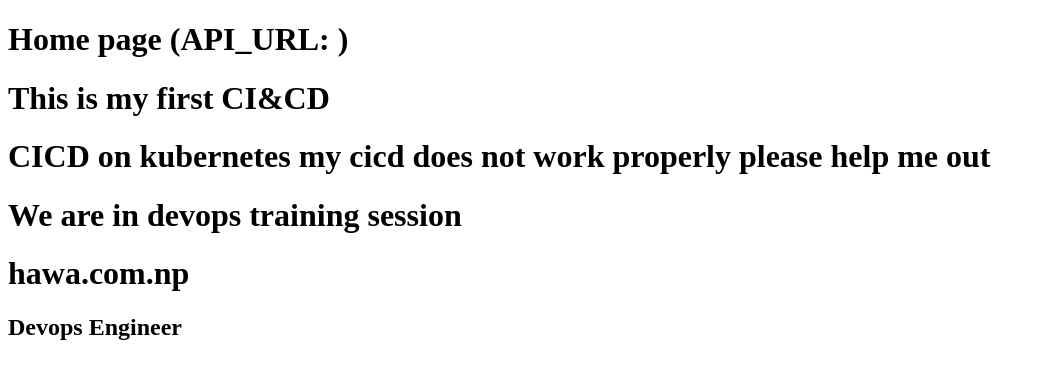
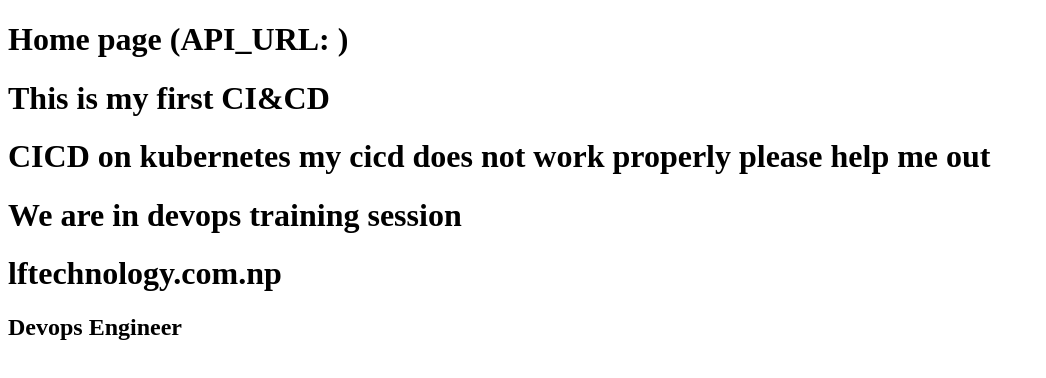
Before and after one commit to Bipin210/node, a Next.js app: page / in a window 1280 px wide. Shown: the top 378 px of the page, without its empty margins (0-1046 px from the left). Built offline with nearby package versions, Linux system fonts and the light colour scheme.

Commit message:
Update index.js

```diff
--- a/pages/index.js
+++ b/pages/index.js
@@ -10,7 +10,7 @@ export default () => (
 <h1> This is my first CI&CD </h1>
 <h1> CICD on kubernetes my cicd does not work properly please help me out</h1>
 <h1> We are in devops training session  </h1>
-<h1> hawa.com.np </h1>
+<h1> lftechnology.com.np </h1>
 <h2> Devops Engineer </h2>
   </div>
 );
```
